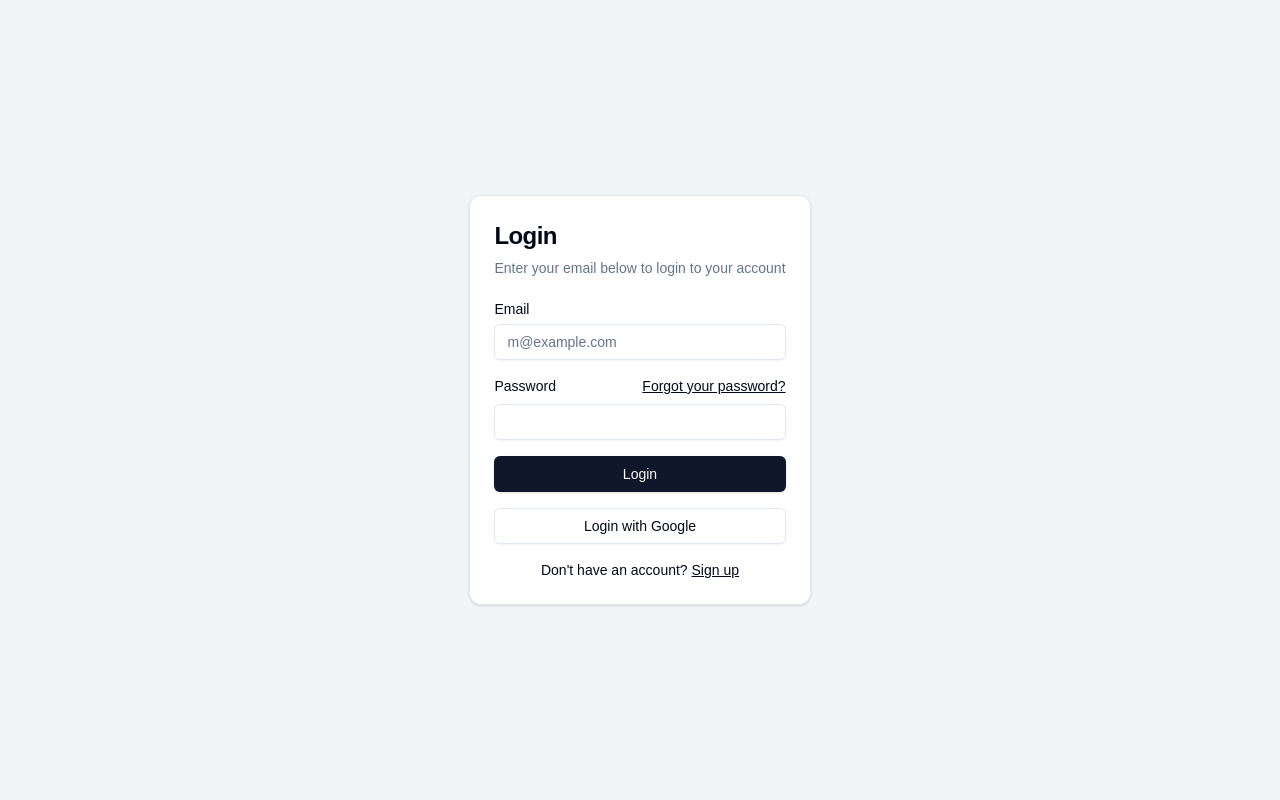
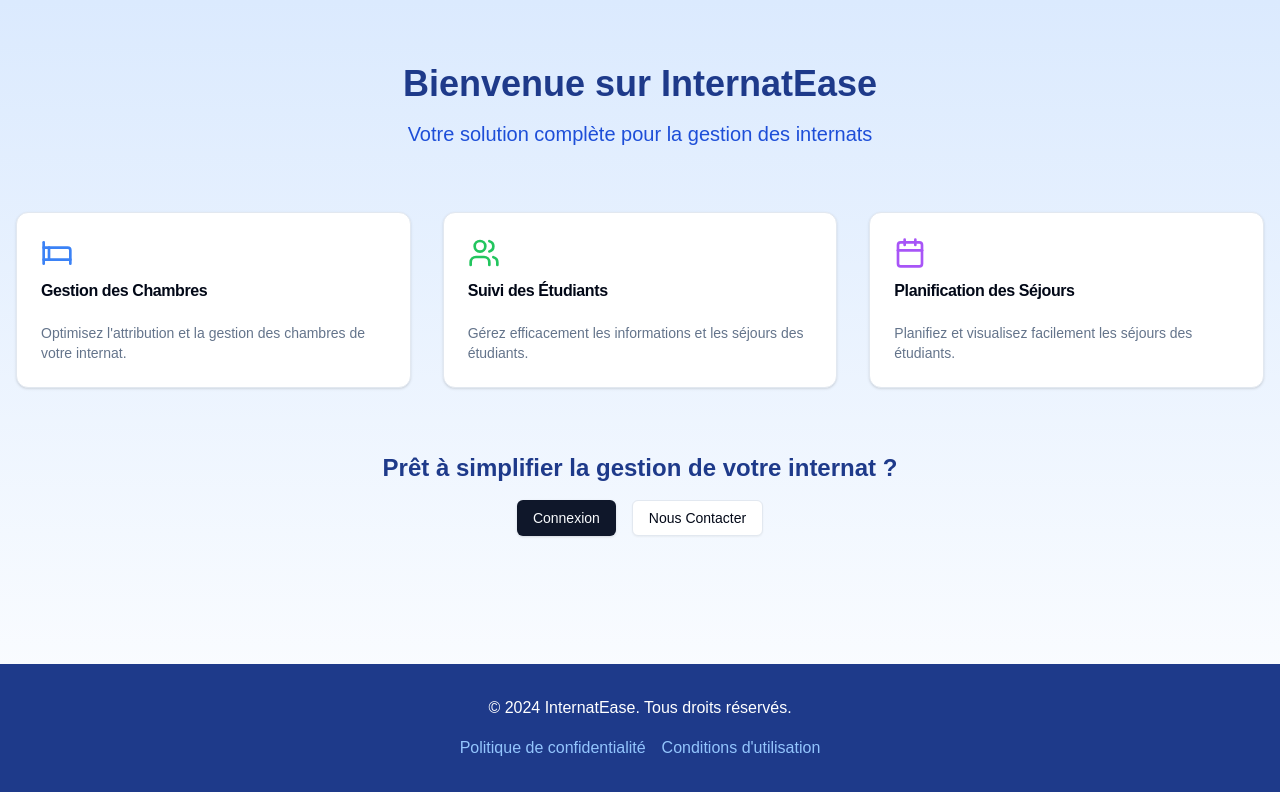
Before and after one commit to thomaschrtt/internatease-front, a Next.js app: page / in a window 1280 px wide. Built offline with nearby package versions, Linux system fonts and the light colour scheme.

Commit message:
main page : /

```diff
--- a/app/page.tsx
+++ b/app/page.tsx
@@ -1,11 +1,79 @@
-import LoginPage from "@/components/login/SupaBaseLogin";
-import {LoginForm} from "@/app/(auth)/login/components/LoginForm";
+import Link from 'next/link'
+import { Button } from "@/components/ui/button"
+import { Card, CardContent, CardDescription, CardHeader, CardTitle } from "@/components/ui/card"
+import { Bed, Users, Calendar} from 'lucide-react'
 
 
 export default function Home() {
     return (
-        <div className="flex items-center justify-center min-h-screen bg-gray-100">
-            <LoginForm />
+        <div className="min-h-screen bg-gradient-to-b from-blue-100 to-white">
+            <div className="container mx-auto px-4 py-16">
+                <header className="text-center mb-16">
+                    <h1 className="text-4xl font-bold text-blue-900 mb-4">Bienvenue sur InternatEase</h1>
+                    <p className="text-xl text-blue-700">Votre solution complète pour la gestion des internats</p>
+                </header>
+
+                <div className="grid grid-cols-1 md:grid-cols-2 lg:grid-cols-3 gap-8 mb-16">
+                    <Card>
+                        <CardHeader>
+                            <Bed className="h-8 w-8 text-blue-500 mb-2"/>
+                            <CardTitle>Gestion des Chambres</CardTitle>
+                        </CardHeader>
+                        <CardContent>
+                            <CardDescription>Optimisez l'attribution et la gestion des chambres de votre
+                                internat.</CardDescription>
+                        </CardContent>
+                    </Card>
+
+                    <Card>
+                        <CardHeader>
+                            <Users className="h-8 w-8 text-green-500 mb-2"/>
+                            <CardTitle>Suivi des Étudiants</CardTitle>
+                        </CardHeader>
+                        <CardContent>
+                            <CardDescription>Gérez efficacement les informations et les séjours des
+                                étudiants.</CardDescription>
+                        </CardContent>
+                    </Card>
+
+                    <Card>
+                        <CardHeader>
+                            <Calendar className="h-8 w-8 text-purple-500 mb-2"/>
+                            <CardTitle>Planification des Séjours</CardTitle>
+                        </CardHeader>
+                        <CardContent>
+                            <CardDescription>Planifiez et visualisez facilement les séjours des
+                                étudiants.</CardDescription>
+                        </CardContent>
+                    </Card>
+
+                </div>
+
+                <div className="text-center">
+                    <h2 className="text-2xl font-semibold text-blue-900 mb-4">Prêt à simplifier la gestion de votre
+                        internat ?</h2>
+                    <div className="space-x-4">
+                        <Button asChild>
+                            <Link href="/login">Connexion</Link>
+                        </Button>
+                        <Button variant="outline" asChild>
+                            <Link href="/contact">Nous Contacter</Link>
+                        </Button>
+                    </div>
+                </div>
+            </div>
+
+            <footer className="bg-blue-900 text-white py-8 mt-16">
+                <div className="container mx-auto px-4 text-center">
+                    <p>&copy; 2024 InternatEase. Tous droits réservés.</p>
+                    <div className="mt-4">
+                        <Link href="/privacy" className="text-blue-300 hover:text-blue-100 mr-4">Politique de
+                            confidentialité</Link>
+                        <Link href="/terms" className="text-blue-300 hover:text-blue-100">Conditions
+                            d'utilisation</Link>
+                    </div>
+                </div>
+            </footer>
         </div>
     );
 }
```
